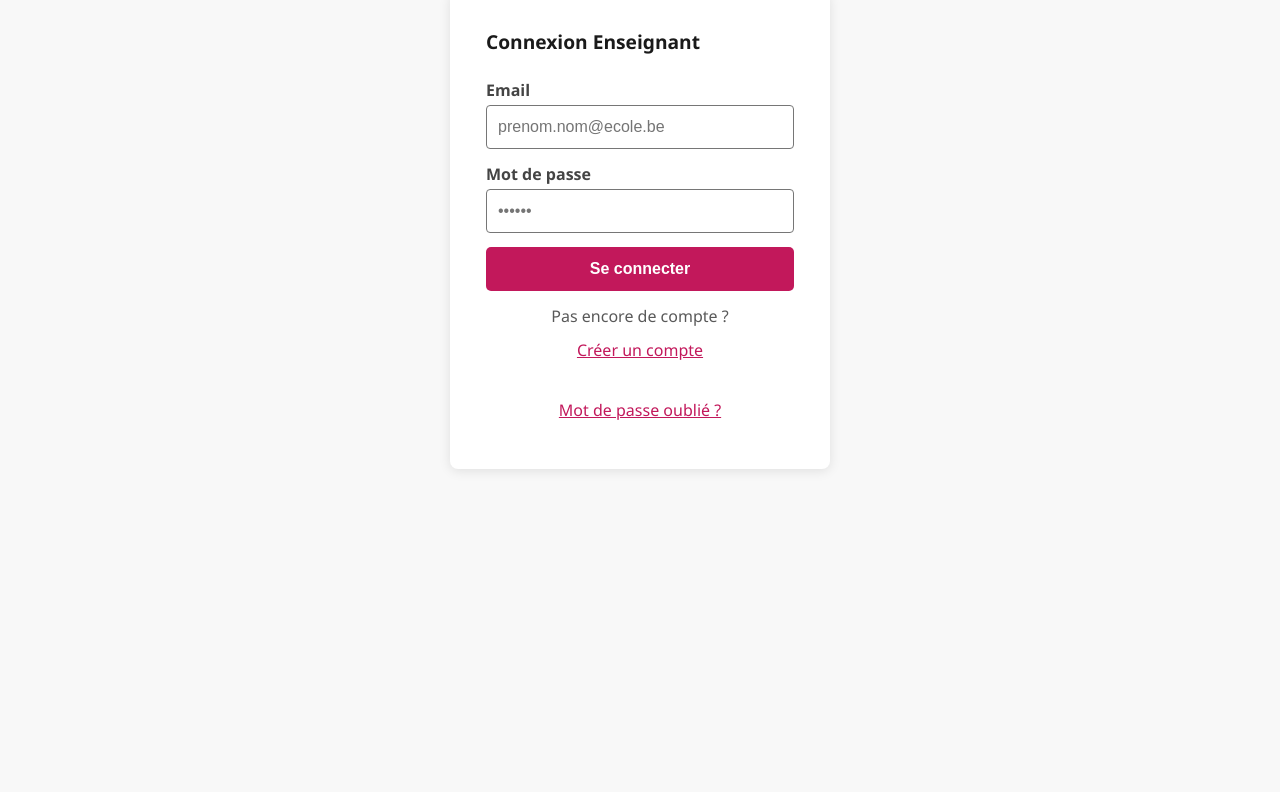
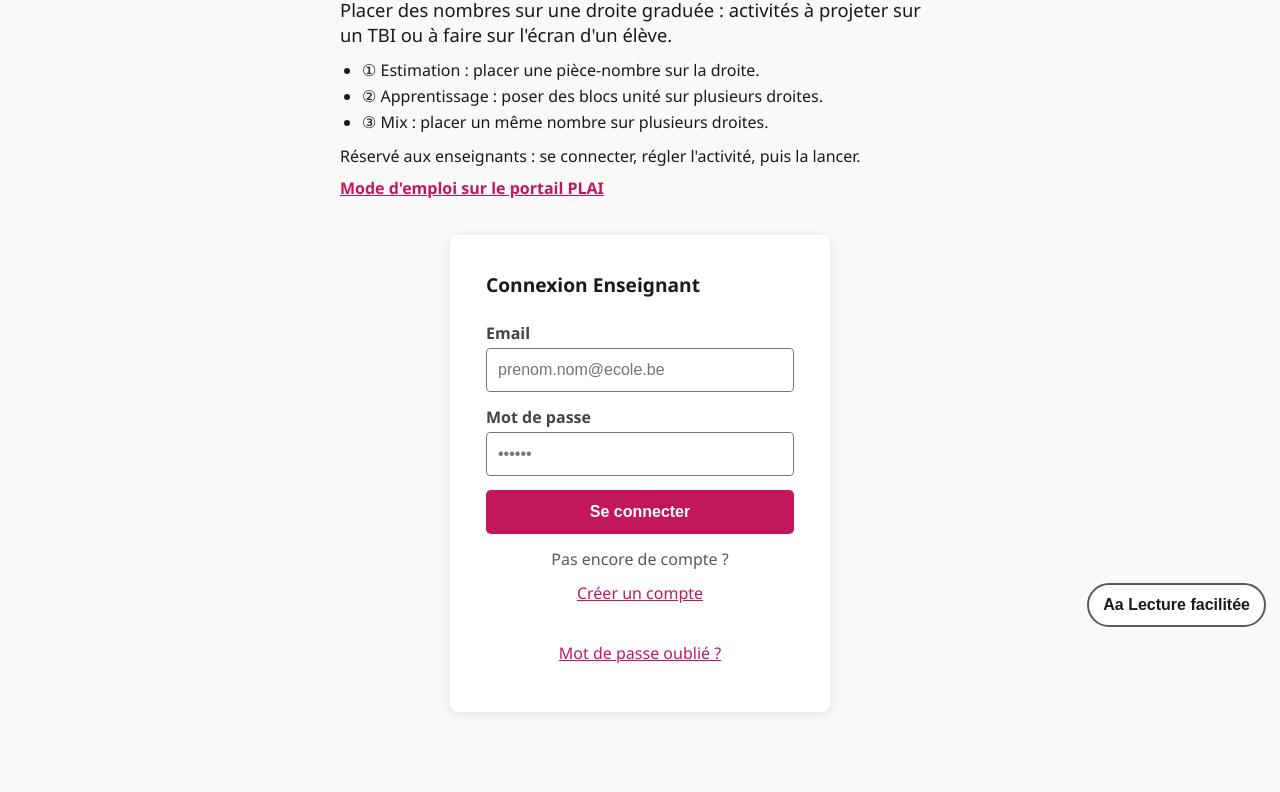
Before and after one commit to jfb4plai/droite-graduee, a website built with Vite: page index.html in a window 1280 px wide. Shown: the part 159-951 px from the top of the page. Before the commit the page ends 800 px from the top, so only its background shows below. Built offline with nearby package versions, Linux system fonts and the light colour scheme; no server answers.

Commit message:
Accueil explicatif, « Lecture facilitée » (C21), pas de clignotement si mouvement réduit (C2), message si Supabase non configuré (C3)
- C21 : accueil avec présentation, trois activités, lien vers le mode d'emploi du portail ; fond crème ; bouton « Aa Lecture facilitée » (Arial, texte +12,5 %, interlignes) mémorisé sur l'appareil, masqué en mode élève
- C2 : @media (prefers-reduced-motion: reduce) supprime le clignotement de la bonne position
- C3 : supabase.js ne lève plus d'exception ; l'écran de connexion affiche un message et désactive les boutons

Co-Authored-By: Claude Sonnet 5.5 <noreply@anthropic.com>

```diff
--- a/index.html
+++ b/index.html
@@ -9,7 +9,7 @@
   --pink: #e91e8c;       /* décoratif : bordures, tracés */
   --pink-dark: #c2185b;  /* texte et fonds de boutons : contraste ≥ 4,5:1 avec le blanc */
   --dark: #1a1a1a;
-  --light: #f8f8f8;
+  --light: #faf9f7;
   --border: #ddd;
   --green: #2e7d32;
 }
@@ -43,6 +43,7 @@ body { font-family: 'Segoe UI', Arial, sans-serif; background: var(--light); col
 /* ── BUTTONS ── */
 .btn { padding: 9px 18px; min-height: 44px; border: none; border-radius: 5px; cursor: pointer; font-size: 1rem; font-weight: 600; transition: opacity .15s; }
 .btn:hover { opacity: .82; }
+.btn:disabled { opacity: .45; cursor: not-allowed; }
 .btn-pink  { background: var(--pink-dark); color: #fff; }
 .btn-grey  { background: #eee; color: var(--dark); }
 .btn-green { background: var(--green); color: #fff; }
@@ -111,6 +112,30 @@ body { font-family: 'Segoe UI', Arial, sans-serif; background: var(--light); col
 .dialog p { color: #666; margin-bottom: 20px; }
 
 .hidden { display: none !important; }
+
+/* ── ACCUEIL ── */
+.hero { max-width: 640px; margin: 36px auto 0; padding: 0 20px; }
+.hero h1 { font-size: 1.9rem; margin-bottom: 8px; }
+.hero .hero-lead { font-size: 1.15rem; margin-bottom: 12px; }
+.hero-list { margin: 0 0 12px 22px; font-size: 1rem; }
+.hero-list li { margin-bottom: 4px; }
+.hero p { font-size: 1rem; }
+.hero a { color: var(--pink-dark); font-weight: 600; display: inline-block; padding: 10px 0; min-height: 44px; }
+#sc-login .login-wrap { margin-top: 24px; }
+.student-mode .ease-btn { display: none; }
+
+/* ── LECTURE FACILITÉE ── */
+.ease-btn { position: fixed; right: 14px; bottom: 14px; z-index: 150; min-height: 44px; padding: 8px 14px; border: 2px solid #595959; border-radius: 22px; background: #fff; color: #1a1a1a; font-size: 1rem; font-weight: 600; cursor: pointer; }
+.ease-btn[aria-pressed="true"] { background: #1a1a1a; color: #fff; }
+html.ease { font-size: 112.5%; }  /* les tailles en rem (presque tout) grandissent de 12,5 % */
+body.ease { font-family: Arial, Helvetica, sans-serif; line-height: 1.7; letter-spacing: .02em; }
+body.ease .btn, body.ease input, body.ease select, body.ease .act-btn { font-family: Arial, Helvetica, sans-serif; letter-spacing: .02em; }
+
+/* ── MOUVEMENT RÉDUIT : pas de clignotement si le système le demande (la bonne position reste affichée, sans clignoter) ── */
+@media (prefers-reduced-motion: reduce) {
+  .blink { animation: none !important; }
+  .btn { transition: none; }
+}
 @media(max-width:700px) { .t-layout { grid-template-columns: 1fr; } .cfg-grid { grid-template-columns: 1fr; } }
 </style>
 </head>
@@ -128,6 +153,17 @@ body { font-family: 'Segoe UI', Arial, sans-serif; background: var(--light); col
 
 <!-- ═══════════════════════════════════════════════════════════ LOGIN -->
 <div class="screen active" id="sc-login">
+  <div class="hero">
+    <h1>Droite Graduée</h1>
+    <p class="hero-lead">Placer des nombres sur une droite graduée : activités à projeter sur un TBI ou à faire sur l'écran d'un élève.</p>
+    <ul class="hero-list">
+      <li>① Estimation : placer une pièce-nombre sur la droite.</li>
+      <li>② Apprentissage : poser des blocs unité sur plusieurs droites.</li>
+      <li>③ Mix : placer un même nombre sur plusieurs droites.</li>
+    </ul>
+    <p>Réservé aux enseignants : se connecter, régler l'activité, puis la lancer.</p>
+    <a href="https://portail-plai.vercel.app" target="_blank" rel="noopener">Mode d'emploi sur le portail PLAI</a>
+  </div>
   <div class="login-wrap">
     <h2 id="l-title">Connexion Enseignant</h2>
     <div class="form-group"><label for="l-user">Email</label><input id="l-user" type="email" placeholder="prenom.nom@ecole.be"/></div>
@@ -406,6 +442,8 @@ body { font-family: 'Segoe UI', Arial, sans-serif; background: var(--light); col
   </div>
 </div>
 
+<button class="ease-btn" id="btn-ease" aria-pressed="false" onclick="App.toggleEase()" title="Police Arial, texte plus grand, interlignes plus larges">Aa Lecture facilitée</button>
+
 <script type="module" src="/src/main.js"></script>
 </body>
 </html>
--- a/src/main.js
+++ b/src/main.js
@@ -1,5 +1,5 @@
 'use strict';
-import { supabase } from './supabase.js';
+import { supabase, supabaseOk } from './supabase.js';
 
 // ─────────────────────────────────────────────────
 // HELPERS
@@ -41,6 +41,24 @@ const App = {
   _signupMode: false,
   _resetMode: false,
   passwordRecovery: false,
+
+  // « Lecture facilitée » : police Arial, texte plus grand, interlignes et espacement des lettres augmentés ; mémorisé sur l'appareil
+  initEase(){
+    let on = false;
+    try{ on = localStorage.getItem('dg-ease') === '1'; }catch(e){}
+    this._setEase(on);
+  },
+  toggleEase(){
+    const on = !document.documentElement.classList.contains('ease');
+    try{ localStorage.setItem('dg-ease', on ? '1' : '0'); }catch(e){}
+    this._setEase(on);
+  },
+  _setEase(on){
+    document.body.classList.toggle('ease', on);
+    document.documentElement.classList.toggle('ease', on);
+    const b = $id('btn-ease');
+    if(b) b.setAttribute('aria-pressed', on ? 'true' : 'false');
+  },
 
   async init(){
     // Vérifier la session existante
@@ -1581,7 +1599,14 @@ const A3 = {
 // BOOT
 // ─────────────────────────────────────────────────
 window.addEventListener('DOMContentLoaded', ()=>{
-  App.init();
+  App.initEase();
+  if(supabaseOk){
+    App.init();
+  } else {
+    // Variables Supabase absentes : message clair au lieu d'un écran blanc, boutons de connexion désactivés
+    App._err("Connexion indisponible : l'application n'est pas configurée (variables Supabase absentes). Prévenir la personne qui gère l'application.");
+    ['l-login-btn','l-signup-btn','l-reset-btn'].forEach(id=>{ const b=$id(id); if(b) b.disabled=true; });
+  }
   labelize();
   $id('l-pass').addEventListener('keydown', e=>{ if(e.key==='Enter') App.login(); });
 });
--- a/src/supabase.js
+++ b/src/supabase.js
@@ -3,8 +3,6 @@ import { createClient } from '@supabase/supabase-js'
 const supabaseUrl = import.meta.env.VITE_SUPABASE_URL
 const supabaseAnonKey = import.meta.env.VITE_SUPABASE_ANON_KEY
 
-if (!supabaseUrl || !supabaseAnonKey) {
-  throw new Error('Variables Supabase manquantes dans .env.local')
-}
-
-export const supabase = createClient(supabaseUrl, supabaseAnonKey)
+// Variables absentes : pas d'exception au chargement (écran blanc) ; main.js affiche un message sur l'écran de connexion
+export const supabaseOk = Boolean(supabaseUrl && supabaseAnonKey)
+export const supabase = supabaseOk ? createClient(supabaseUrl, supabaseAnonKey) : null
```
